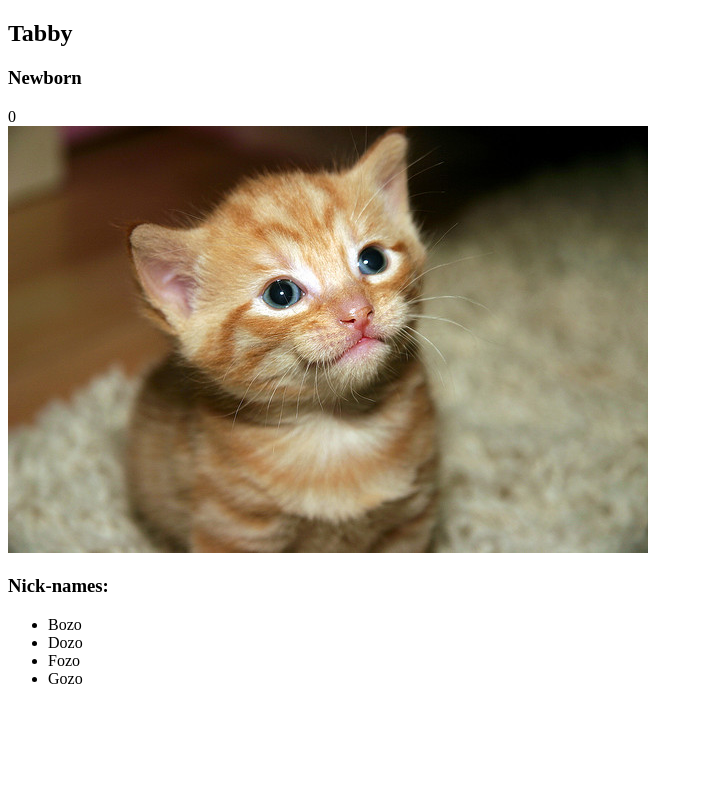
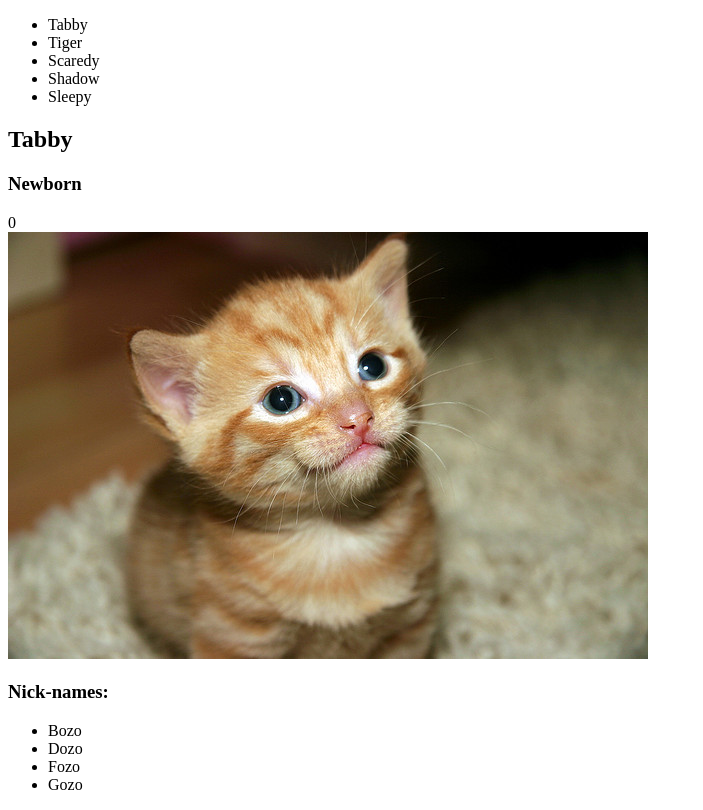
Before and after one commit to krdecker/fend-P5-1-inter-map, a plain HTML site: page index.html in a window 1280 px wide. Shown: the whole page, without its empty margins (0-703 px from the left). Drawn offline with Linux system fonts and the light colour scheme.

Commit message:
add catList to view and enable changeCat

```diff
--- a/index.html
+++ b/index.html
@@ -5,7 +5,9 @@
     <title>Cat Clicker</title>
 </head>
 <body>
-    <ul id="cat-list"></ul>
+    <ul id="cat-list" data-bind="foreach: catList">
+        <li data-bind="click: $parent.changeCat, text: name"></li>
+    </ul>
     <div id="cat" data-bind="with: currentCat">
         <h2 id="cat-name" data-bind="text: name"></h2>
         <h3 id="cat-level" data-bind="text: catLevel"></h3>
--- a/js/app.js
+++ b/js/app.js
@@ -65,18 +65,21 @@ var ViewModel = function () {
     });
 
     this.currentCat = ko.observable( this.catList()[0]);
-    console.log(this.currentCat().clickCount());
+    //console.log(this.currentCat().clickCount());
     this.incrementCounter = function () { // when this func is called on click binding
                                         // context is with:currentCat ie = this
                                         // so need to use self to pass ViewModel
                                         // OR ELSE:
                                         // this.clickCount(this.clickCount()+1);
-        console.log(self.currentCat().clickCount());
+        //console.log(self.currentCat().clickCount());
         self.currentCat().clickCount(self.currentCat().clickCount() + 1);
     }
     // this.incrementCounter = function () {
     //     this.clickCount(this.clickCount() + 1);
     // }
+    this.changeCat = function (cat) {
+        self.currentCat(cat);
+    }
 }
 
 ko.applyBindings(new ViewModel())
```
